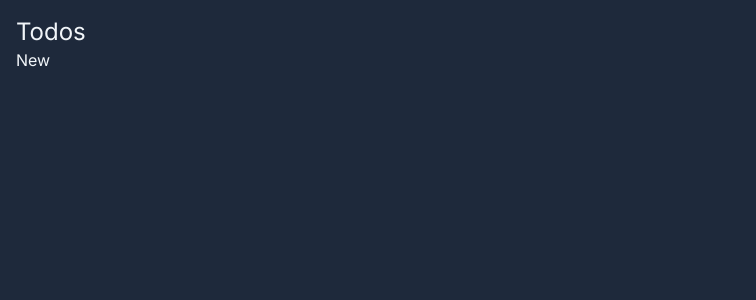
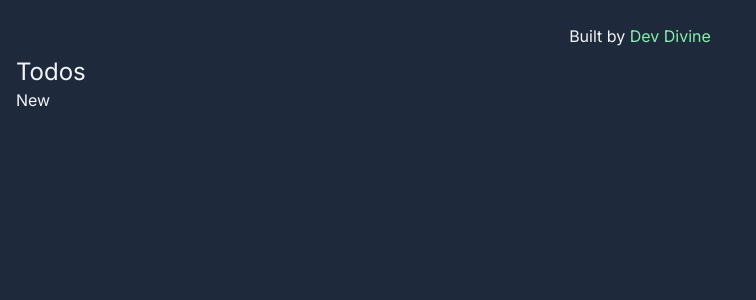
Before and after one commit to Okeke-Divine/nextjs-todo, a Next.js app: page / in a window 1280 px wide. Shown: the top 300 px of the page, without its empty margins (0-756 px from the left). Built offline with nearby package versions, Linux system fonts and the light colour scheme.

Commit message:
Updated the layout

```diff
--- a/src/app/layout.tsx
+++ b/src/app/layout.tsx
@@ -6,7 +6,8 @@ const inter = Inter({ subsets: ["latin"] });
 
 export const metadata: Metadata = {
   title: "NextJs-Todo - Divine-Vessel O.",
-  description: "A CRUD todo app built with next.js, prisma, server actions and mysql",
+  description:
+    "A CRUD todo app built with next.js, prisma, server actions and mysql",
 };
 
 export default function RootLayout({
@@ -16,7 +17,22 @@ export default function RootLayout({
 }>) {
   return (
     <html lang="en">
-      <body className={`${inter.className} container mx-auto p-4 bg-slate-800 text-slate-100`}>{children}</body>
+      <body
+        className={`${inter.className} container mx-auto p-4 bg-slate-800 text-slate-100`}
+      >
+        <div className="py-2 text-center">
+          Built by{" "}
+          <a
+            href="https://okekedivine.vercel.app/"
+            target={"_blank"}
+            className="text-green-300"
+          >
+            Dev Divine
+          </a>
+        </div>
+        {/* children */}
+        <div>{children}</div>
+      </body>
     </html>
   );
 }
--- a/src/app/page.tsx
+++ b/src/app/page.tsx
@@ -1,6 +1,6 @@
 import Link from "next/link";
 
-export default function Home(){
+export default function Home() {
   return (
     <>
       <header>
@@ -9,5 +9,5 @@ export default function Home(){
       </header>
       <ul></ul>
     </>
-    );
+  );
 }
```
